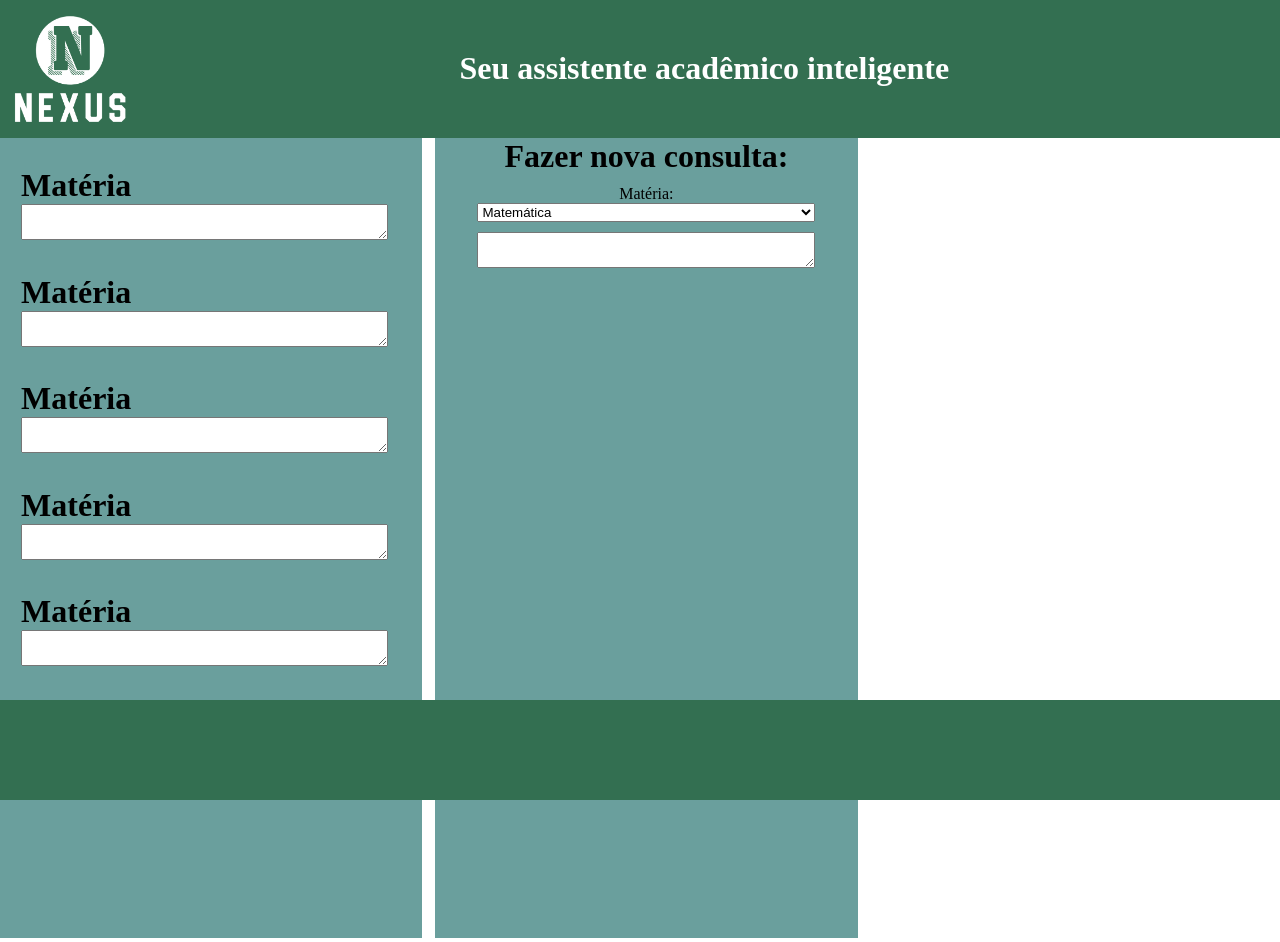
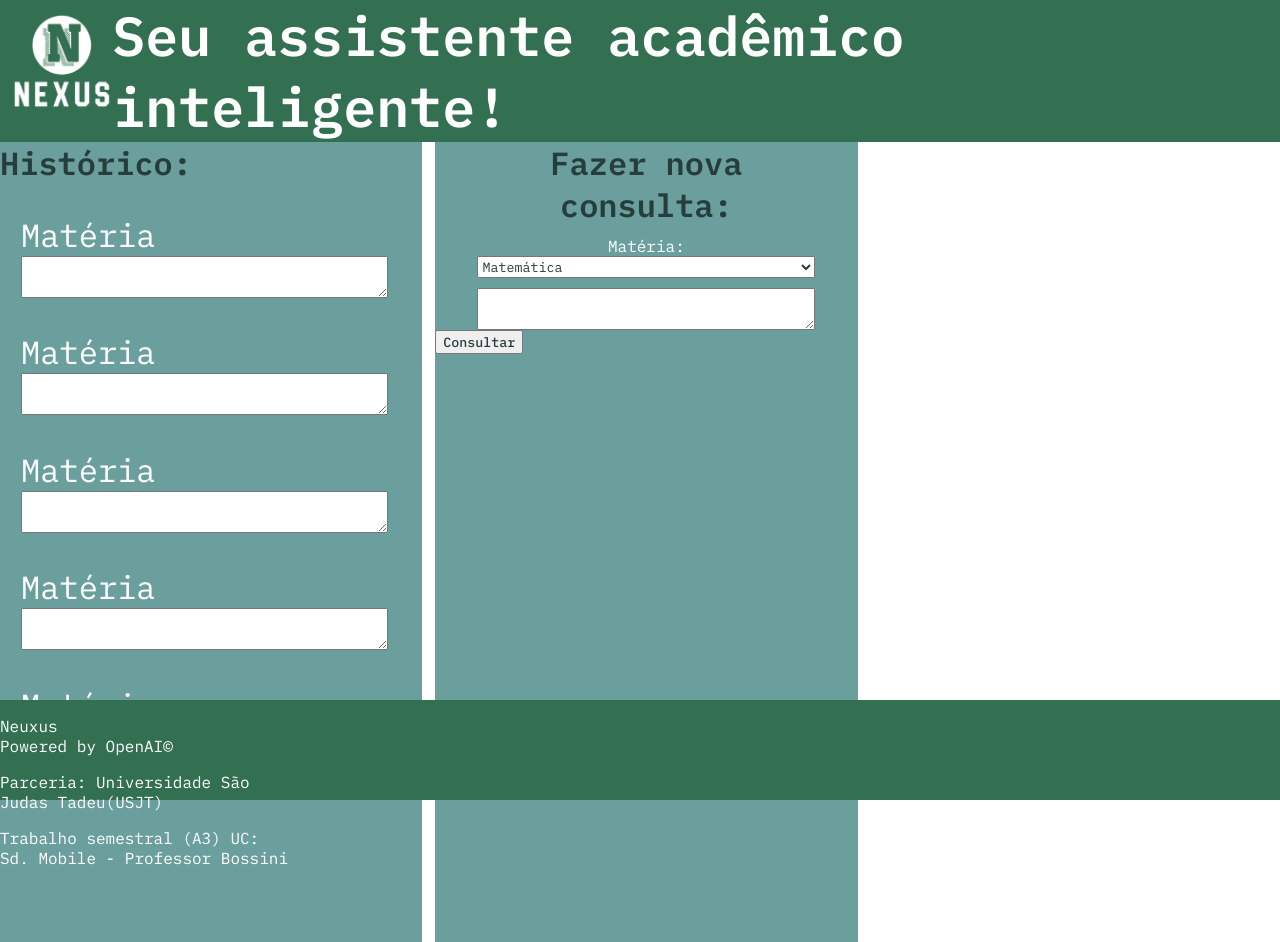
Before and after one commit to LASCLUu/nexus-ai, a React (Create React App) app in the folder nexus.ai/: page / in a window 1280 px wide. Built offline with nearby package versions, Linux system fonts and the light colour scheme.

Commit message:
alteração(front)
Mudanças:
font-style adicionado;
coloração de alguns elementos alterada;
criação do novo componente "Sugestão".

```diff
--- a/nexus.ai/public/index.html
+++ b/nexus.ai/public/index.html
@@ -15,6 +15,9 @@
       user's mobile device or desktop. See https://developers.google.com/web/fundamentals/web-app-manifest/
     -->
     <link rel="manifest" href="%PUBLIC_URL%/manifest.json" />
+    <link rel="preconnect" href="https://fonts.googleapis.com">
+    <link rel="preconnect" href="https://fonts.gstatic.com" crossorigin>
+    <link href="https://fonts.googleapis.com/css2?family=IBM+Plex+Mono:ital,wght@0,100;0,200;0,300;0,400;0,500;0,600;0,700;1,100;1,200;1,300;1,400;1,500;1,600;1,700&display=swap" rel="stylesheet">
     <!--
       Notice the use of %PUBLIC_URL% in the tags above.
       It will be replaced with the URL of the `public` folder during the build.
--- a/nexus.ai/src/App.js
+++ b/nexus.ai/src/App.js
@@ -1,12 +1,14 @@
 import './App.css';
 import Historico from './components/Historico';
 import NovaConsulta from './components/NovaConsulta';
+import Sugestoes from './components/Sugestoes'
 
 function App() {
   return (
     <div className="App">
       <Historico />
       <NovaConsulta />
+      <Sugestoes />
     </div>
   );
 }
--- a/nexus.ai/src/components/Historico.js
+++ b/nexus.ai/src/components/Historico.js
@@ -4,6 +4,9 @@ import Materia from "./Materia";
 const Historico = () => {
     return(
         <div className="historico">
+            <div>
+                <h1 id="historico-h1">Histórico:</h1>
+            </div>
             <Materia />
             <Materia />
             <Materia />
--- a/nexus.ai/src/components/Materia.js
+++ b/nexus.ai/src/components/Materia.js
@@ -3,7 +3,7 @@ import React from "react";
 const Materia = () => {
     return(
         <div className="consulta">
-            <h1>Matéria</h1>
+            <h1 id="materia-h1">Matéria</h1>
             <textarea name="conversa" className="conversa"></textarea>
         </div>
     )
--- a/nexus.ai/src/components/NovaConsulta.js
+++ b/nexus.ai/src/components/NovaConsulta.js
@@ -4,7 +4,7 @@ const NovaConsulta = () => {
     return(
         <div className="novaConsulta">
             <div className="interfaceNovaConsulta">
-                <h1>Fazer nova consulta:</h1>
+                <h1 id="nova-con-h1">Fazer nova consulta:</h1>
                 <label for="materiaNova">Matéria:</label>
                 <select name="materiaNova" id="inputMateriaNova">
                     <option value="Matemática">Matemática</option>
@@ -14,6 +14,11 @@ const NovaConsulta = () => {
                 </select>
                 <textarea name="novaConsultaText" id="novaConsultaText"></textarea>
             </div>
+            <div className="botaoEnviarNovaConsulta" id="btn-div">
+                <button id="botao-pesquisa">
+                    Consultar
+                </button>
+            </div>
         </div>
     )
 }
--- /dev/null
+++ b/nexus.ai/src/components/Sugestoes.js
@@ -0,0 +1,11 @@
+import React from "react";
+
+const Sugestoes = () => {
+    return(
+        <div className="sugestao">
+
+        </div>
+    )
+}
+
+export default Sugestoes;
--- a/nexus.ai/src/index.css
+++ b/nexus.ai/src/index.css
@@ -35,14 +35,59 @@ footer{
   background-color: #336F51;
   position: fixed;
   bottom: 0;
+  text-align: auto;
 }
 
 img#logo{
-  height: 7rem;
+  height: 6rem;
   margin: 1% 0 1% 1%;
+}
+
+*{
+  color: white;
+  font-family: "IBM Plex Mono", monospace;
+  font-weight: 400;
+  font-style: normal;
 }
 
 h1#titulo{
   color: white;
   margin: auto;
+  font-family: "IBM Plex Mono", monospace;
+  font-weight: 600;
+  font-style: normal;
+  font-size: 55px;
 }
+
+h1#historico-h1{
+  color: #273D3B;
+  font-family: "IBM Plex Mono", monospace;
+  font-weight: 600;
+  font-style: normal;
+}
+
+h1#nova-con-h1{
+  color: #273D3B;
+  font-family: "IBM Plex Mono", monospace;
+  font-weight: 600;
+  font-style: normal;
+}
+
+button#botao-pesquisa{
+  color: #273D3B;
+  font-family: "IBM Plex Mono", monospace;
+  font-weight: 500;
+  font-style: normal;
+}
+
+select#inputMateriaNova{
+  color: #273D3B;
+}
+
+sugestao{
+  background-color: #273D3B;
+}
+
+/* select{
+  color: #659F82;
+} */
--- a/nexus.ai/src/index.js
+++ b/nexus.ai/src/index.js
@@ -10,10 +10,14 @@ root.render(
   <React.StrictMode>
     <header id='header'>
       <img src={logo} alt="Logo" id='logo'/>
-      <h1 id='titulo'>Seu assistente acadêmico inteligente</h1>
+      <h1 id='titulo'>Seu assistente acadêmico inteligente!</h1>
     </header>
       <App />
-    <footer id='footer'></footer>
+    <footer id='footer'>
+      <p id='nexus'>Neuxus <br /> Powered by OpenAI©</p>
+      <p id='parceria'>Parceria: Universidade São <br />Judas Tadeu(USJT)</p>
+      <p id='trabalho'>Trabalho semestral (A3) UC: <br /> Sd. Mobile - Professor Bossini</p>
+    </footer>
   </React.StrictMode>
 );
 
```
